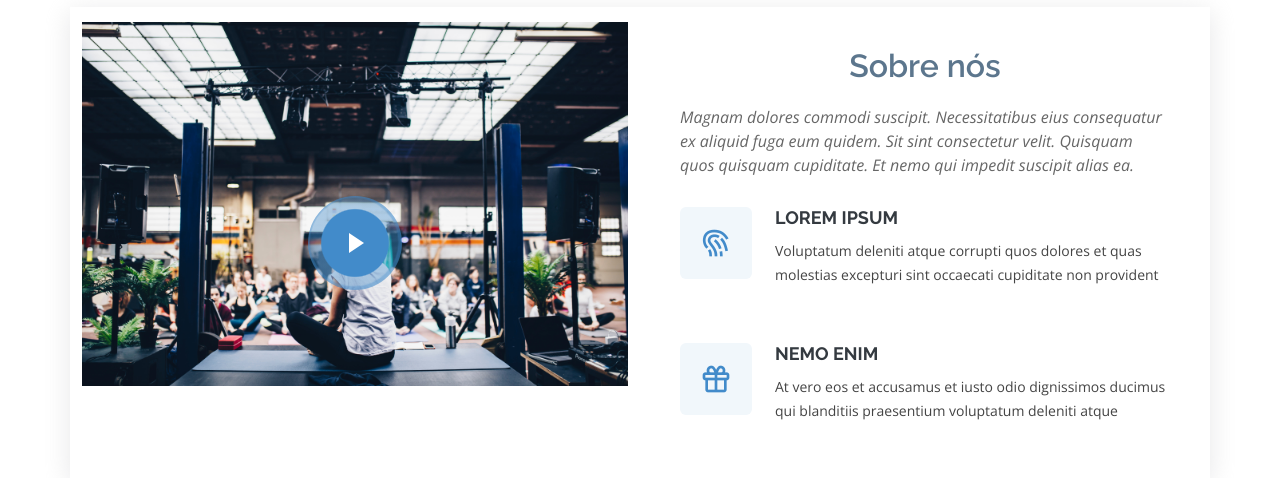
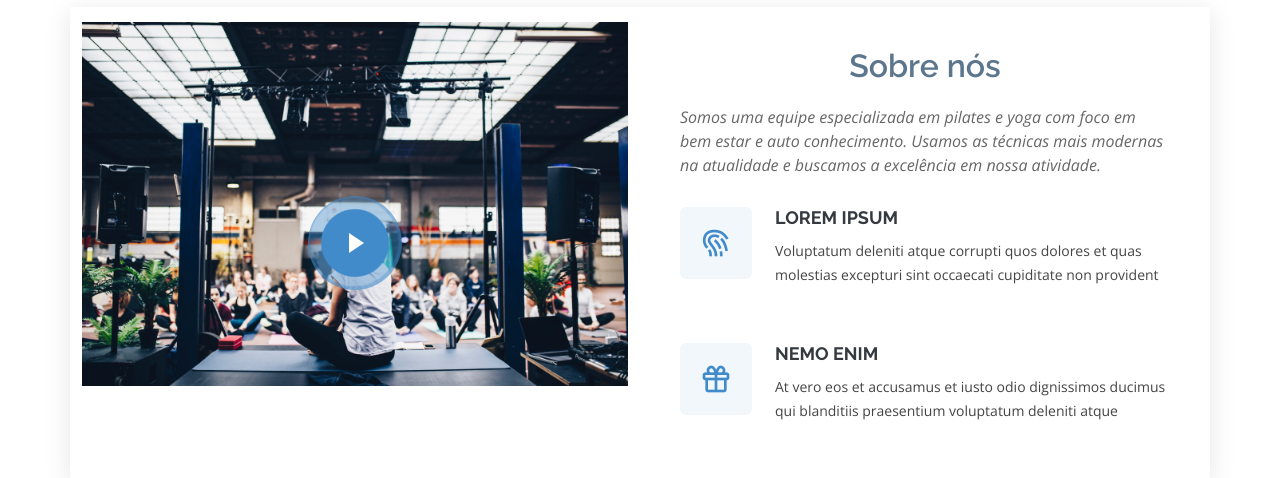
Before and after one commit to julioreis-dev/studio_pilates, a Django app: page / in a window 1280 px wide. Shown: the part 853-1331 px from the top of the page. Run offline with Django 3.2, Linux system fonts and the light colour scheme; some libraries are stand-ins or nearby versions.

Commit message:
adjustment in index.py

```diff
--- a/alunos/templates/index.html
+++ b/alunos/templates/index.html
@@ -177,7 +177,7 @@
 
             <div class="section-title">
               <h2>Sobre nós</h2>
-              <p>Magnam dolores commodi suscipit. Necessitatibus eius consequatur ex aliquid fuga eum quidem. Sit sint consectetur velit. Quisquam quos quisquam cupiditate. Et nemo qui impedit suscipit alias ea.</p>
+              <p>Somos uma equipe especializada em pilates e yoga com foco em bem estar e auto conhecimento. Usamos as técnicas mais modernas na atualidade e buscamos a excelência em nossa atividade.</p>
             </div>
 
             <div class="icon-box" data-aos="fade-up" data-aos-delay="100">
```
